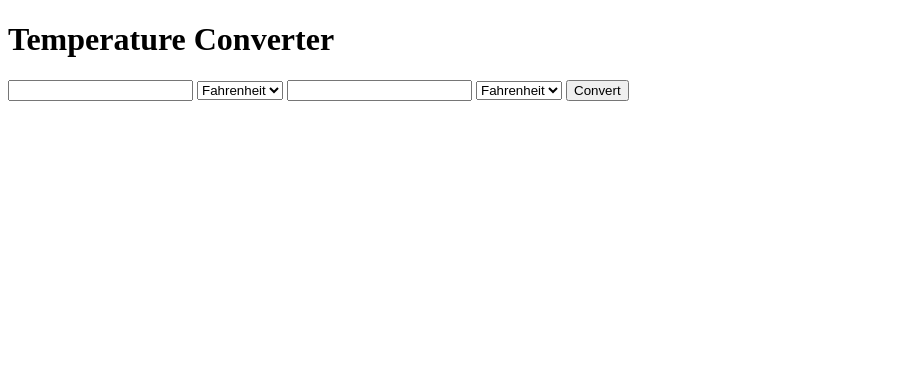
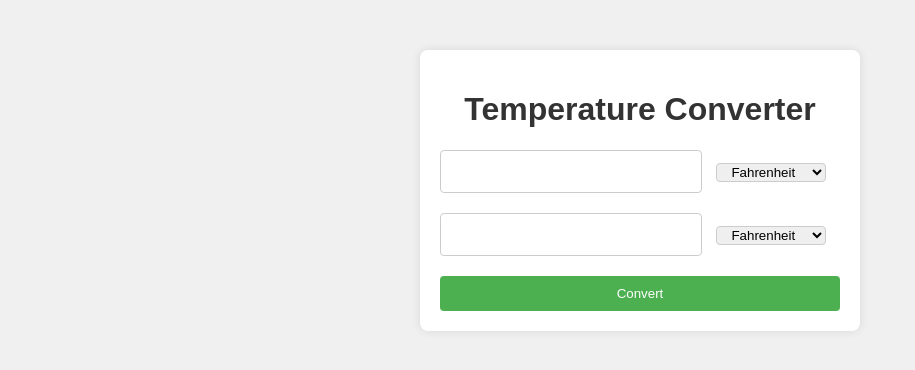
Before and after one commit to Steveb175/Temperature-Converter, a plain HTML site: page index.html in a window 1280 px wide. Shown: the whole page, without its empty margins (0-915 px from the left). Drawn offline with Linux system fonts and the light colour scheme.

Commit message:
basic styling

```diff
--- a/assets/style.css
+++ b/assets/style.css
@@ -0,0 +1,58 @@
+body {
+    font-family: Arial, sans-serif;
+    margin: 0;
+    padding: 0;
+    background-color: #f0f0f0;
+}
+
+.main-container {
+    max-width: 400px;
+    margin: 50px auto;
+    background-color: #fff;
+    padding: 20px;
+    border-radius: 8px;
+    box-shadow: 0 0 10px rgba(0, 0, 0, 0.1);
+}
+
+h1 {
+    text-align: center;
+    color: #333;
+}
+
+.container-starting, .container-converted {
+    margin-bottom: 20px;
+}
+
+input {
+    display: inline;
+    width: 65%;
+    padding: 10px 0px;
+    margin: auto 10px auto auto;
+    border: 1px solid #ccc;
+    border-radius: 4px;
+    text-align: center;
+    font-size: 18px;
+}
+
+select {
+    width: 110px;
+    padding: 0px 10px;
+    border: 1px solid #ccc;
+    border-radius: 4px;
+    margin: auto;
+}
+
+button {
+    display: block;
+    width: 100%;
+    padding: 10px;
+    background-color: #4CAF50;
+    color: white;
+    border: none;
+    border-radius: 4px;
+    cursor: pointer;
+}
+
+button:hover {
+    background-color: #45a049;
+}
--- a/index.html
+++ b/index.html
@@ -7,20 +7,26 @@
     <link rel="stylesheet" href="./assets/style.css">
 </head>
 <body>
+<div class="main-container">
     <h1>Temperature Converter</h1>
+    <div class="container-starting">
     <input id="startingTemp">
     <select name="startingUnit" id="startingUnit">
         <option value="fahrenheit">Fahrenheit</option>
         <option value="celsius">Celsius</option>
         <option value="kelvin">Kelvin</option>
     </select>
-<input id="convertedTemp">
+    </div>
+    <div class="container-converted">
+        <input id="convertedTemp" readonly>
         <select name="convertedUnit" id="convertedUnit">
             <option value="fahrenheit">Fahrenheit</option>
             <option value="celsius">Celcius</option>
             <option value="kelvin">Kelvin</option>
         </select>
+    </div>
     <button onclick="convertTemp()">Convert</button>
+</div>
 <script src="./assets/index.js"></script>
 </body>
 </html>
```
Lines whose indentation alone changed are shown as unchanged.
